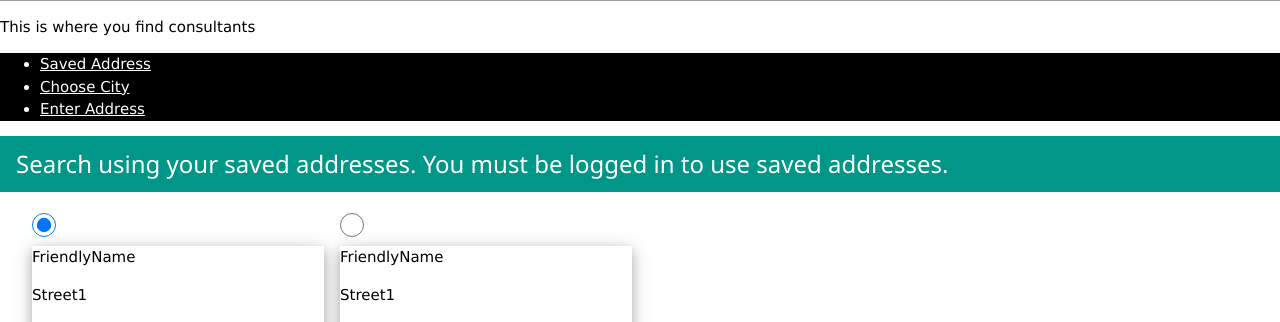
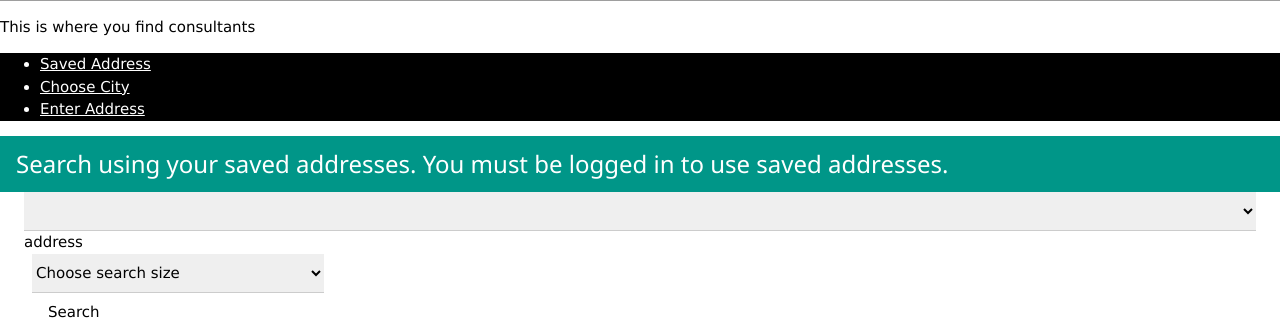
Before and after one commit to McFlip/lulashop, a PHP site: page /lulashop/findconsultant.php in a window 1280 px wide. Shown: the part 173-495 px from the top of the page. Run offline with PHP 8.4, Linux system fonts and the light colour scheme; the visitor is signed in with stand-in values (Sample User, id 1); tables that the repository leaves empty or names only in its code hold one stand-in row (values such as "Sample post"); lists and menus that the app fills with data are empty.

Commit message:
can find sellers by city

```diff
--- a/findconsultant.php
+++ b/findconsultant.php
@@ -31,27 +31,67 @@ session_start();
 
 <body>
 <?php
+$userID = $_SESSION['userID'];
+$googleMap = "https://www.google.com/maps/embed/v1/place?key=AIzaSyCUEb0gUKh0MIzZQ8rHL_r_Ghr1b0-jK5I";
   if($_SERVER["REQUEST_METHOD"] == "POST"){
     if(isset($_POST["byCity"])){
       $state = $_POST["state"];
       $city = $_POST["city"];
-      $sql = "SELECT `memberID`,`fistName`,`lastName`,`email`,`aboutMe`
-              FROM `member`,address`
-              WHERE =`address`.`ownerID` LIKE CONCAT('m_',`member`.`memberID`)";
-//               AND `address`.`state`=$state
-//               AND `address`.`city`=$city";
+      $sql = "SELECT `memberID`,`addressID`,`firstName`,`lastName`,`email`,`aboutMe`
+              FROM `member`,`address`
+              WHERE `ownerID`=CONCAT('m_',`memberID`)
+              AND `address`.`state`='$state'
+              AND `address`.`city`='$city'";
+      //TODO: Insert other sql statements here***************************************************
+      //} else if
+    } else {
+      $sql = "SELECT `memberID`,`addressID`,`firstName`,`lastName`,`email`,`aboutMe`
+              FROM `member`,`address`
+              WHERE `ownerID`=CONCAT('m_',`memberID`)";
+    }
+    echo $sql;
     $pdo = $conn->query($sql);
     echo "<table class='w3-striped'>
-            <tr><th>Consultant</th><th>Name</th><th>email</th><th>about me</th><th>FOLLOW ME</th></tr>";
+          <tr><th>Consultant</th><th>Name</th><th>email</th><th>about me</th><th>FOLLOW ME</th><th>Show on Map</th></tr>";
+    //TODO: hide the follow button for members that the user is already following
     while ($consultant = $pdo->fetch()){
       echo "<tr><td>".$consultant['firstName']."</td><td>".$consultant['lastName']."</td><td>".$consultant['email']."</td><td>".$consultant['aboutMe']."</td><td>
       <form method='post' action='follow.php'>
       <input hidden name='memberID' value=".$consultant['memberID'].">
-          <input type='submit' value='follow'>
-        </form></td></tr>";
+      <input type='submit' name='follow' value='follow'>";
+      if(isset($_POST["byCity"])){
+        echo "<input hidden name='byCity'value='x'>
+        <input hidden name='city' value='".$city."'>
+        <input hidden name='state' value='".$state."'>";
+      }
+      echo "</form></td>
+      <td><form method='post' action='findconsultant.php'>
+      <input hidden name='addressID' value=".$consultant['addressID'].">
+      <input type='submit' name='showMap' value='Show on Map'>";
+      if(isset($_POST["byCity"])){
+        echo "<input hidden name='byCity'value='x'>
+        <input hidden name='city' value='".$city."'>
+        <input hidden name='state' value='".$state."'>";
+      }
+      echo "</form></td></tr>";
     }
     echo "</table>";
+    if(isset($_POST["showMap"])){ //TODO:put this in a modal
+      $sql = "SELECT * FROM `address` WHERE `addressID`=".$_POST["addressID"];
+      $pdo = $conn->query($sql);
+      $address = $pdo->fetch();
+      //TODO: use latitude and longitude instead
+      $googleMap .= "&q=".urlencode($address['street1'])."+".
+                    urlencode($address['street2'])."+".
+                    urlencode($address['appt'])."+".
+                    urlencode($address['city'])."+".
+                    urlencode($address['state'])."+".
+                    urlencode($address['zip']);
+    } else {
+      $googleMap .= "&q=Florida+State+University";
     }
+  } else {
+    $googleMap .= "&q=Florida+State+University";
   }
 ?>
 <p> This is where you find consultants </p>
@@ -67,27 +107,25 @@ session_start();
 	</div>
 	<form class="w3-container">
 		<div class="w3-row-padding">
-			<div class="w3-quarter">
-				<p><input class="w3-radio" type="radio" name="address" value="1" checked></p>
-				<label class="w3-validate">
-					<div class="w3-card-4">
-						<p>FriendlyName</p>
-						<p>Street1</p>
-						<p>Street2</p>
-						<p>City, St, Zip</p>
-					</div>
-				</label>
-			</div>
-			<div class="w3-quarter">
-				<p><input class="w3-radio" type="radio" name="address" value="2"></p>
-				<label class="w3-validate">
-					<div class="w3-card-4">
-						<p>FriendlyName</p>
-						<p>Street1</p>
-						<p>Street2</p>
-						<p>City, St, Zip</p>
-					</div>
-				</label>
+			<div class="w3-rest">
+        <select class="w3-select" name="addressID">
+        <?php
+        $sql = "SELECT * FROM `address` WHERE `ownerID`=CONCAT(\"u_\",\"$userID\")";
+        $pdo = $conn->query($sql);
+        while ($result = $pdo->fetch()) {
+          echo "<option value=\"".$result['addressID']."\"";
+          if ($_SERVER["REQUEST_METHOD"] == "POST"){
+            if ($result['addressID'] == $addressID){
+              echo "selected";
+            }
+          }
+          echo ">";
+          echo $result['street1']." ".$result['street2']." ".$result['appt']." ".$result['city']." ".$result['state']." ".$result['zip'];
+          echo "</option>";
+        }
+        ?>
+        </select>
+        <label class="w3-label w3-validate">address</label>
 			</div>
     </div>
 		<div class="w3-row-padding">
@@ -201,7 +239,7 @@ function openSearch(searchMethod) {
   &attribution_source=LuLa+Shop
   &attribution_web_url=http://localhost/lulashop/findconsultant.php -->
 <div class="w3-container w3-center">
-	<iframe height="500px" width="500px" src="https://www.google.com/maps/embed/v1/place?key=AIzaSyCUEb0gUKh0MIzZQ8rHL_r_Ghr1b0-jK5I&q=Florida+State+University" allowfullscreen>" name="map"></iframe>
+	<iframe height="500px" width="500px" src=<?php echo "$googleMap"; ?> allowfullscreen>" name="map"></iframe>
 </div>
 </body>
 
--- a/profile.php
+++ b/profile.php
@@ -46,6 +46,12 @@ session_start();
   <form method="post" action="address.php">
   <button class="w3-btn w3-green w3-large" type="submit" value="Add Address">Remove Address</button>
   <input hidden name="mode" value="remove">
+  </form>
+</div>
+<div class="w3-container">
+  <h2>Manage Who I Follow</h2>
+  <form method="post" action="follow.php">
+  <button class="w3-btn w3-green w3-large" type="submit" value="Add Address">Manage</button>
   </form>
 </div>
 <div class="w3-container">
```
Also changed, not shown: follow.php (added, +72 -0 lines). Lines whose indentation alone changed are shown as unchanged.
